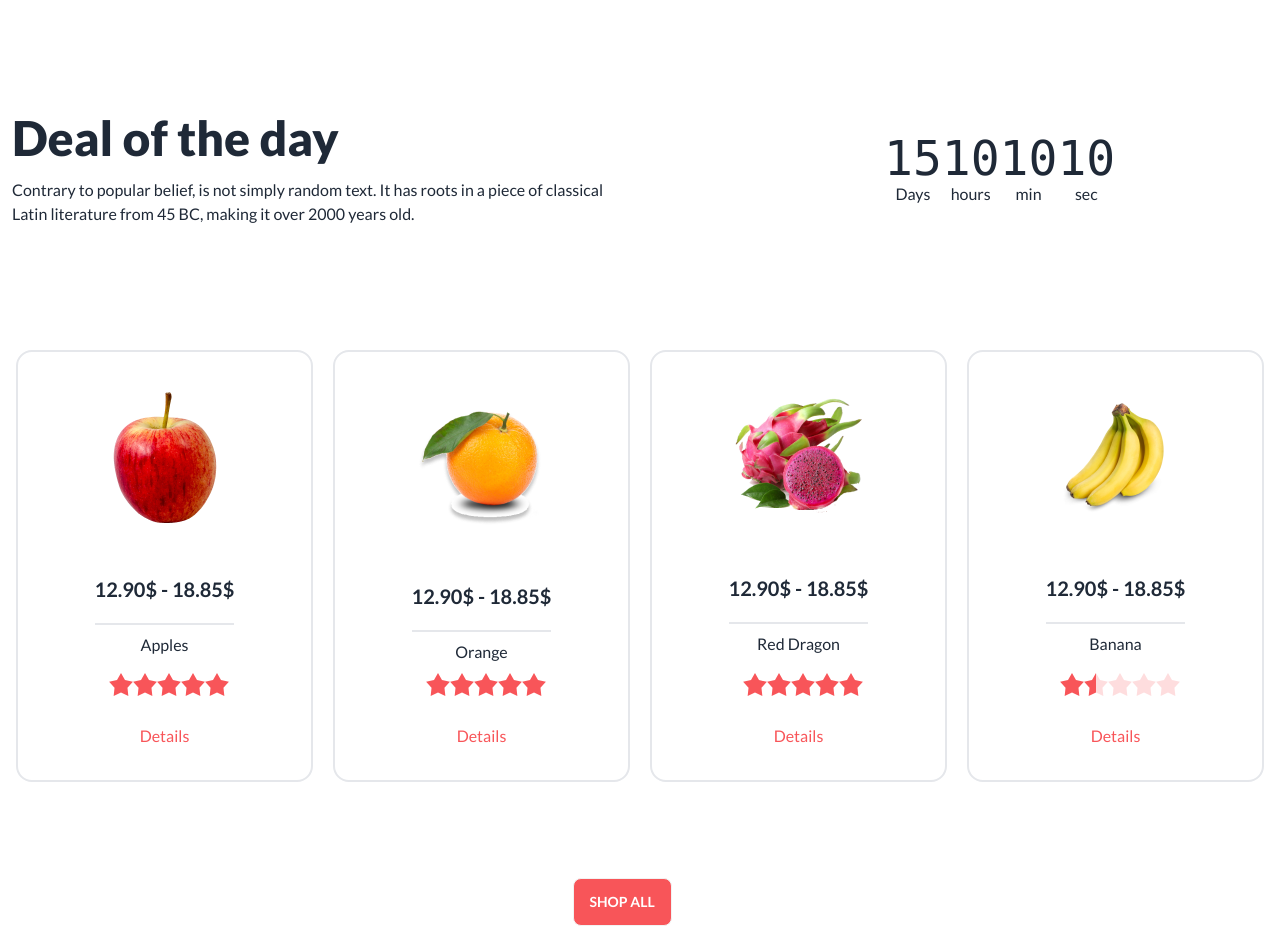
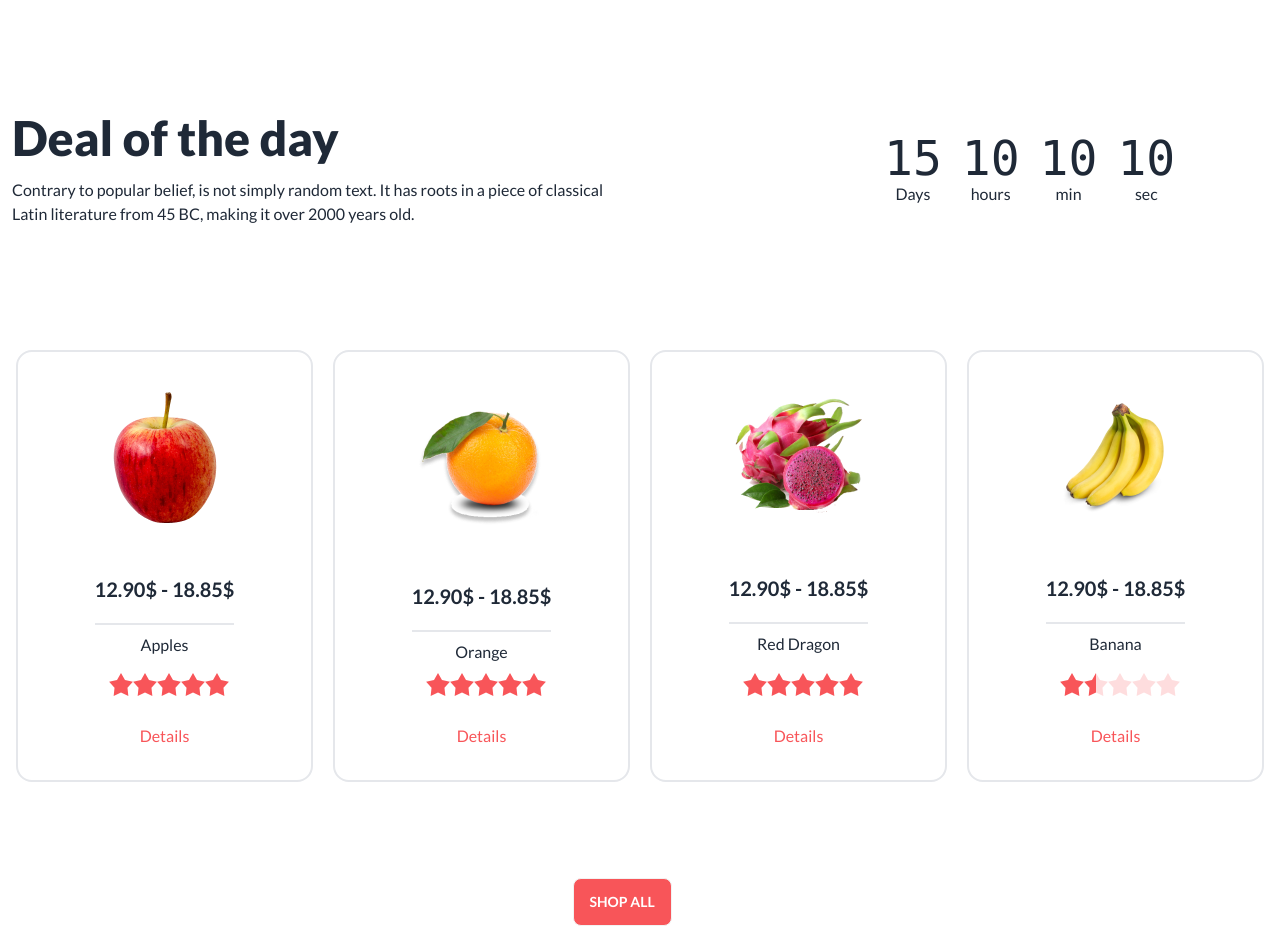
Before and after one commit to shafrinakter/fruits-brust, a plain HTML site: page index.html in a window 1280 px wide. Shown: the part 940-1871 px from the top of the page. Drawn offline with nearby package versions, Linux system fonts and the light colour scheme.

Commit message:
counting add

```diff
--- a/index.html
+++ b/index.html
@@ -185,7 +185,7 @@
           </div>
           <!-- counting -->
           <div>
-            <div class="md:w-96 lg:w-96 mx-auto mt-5 grid grid-flow-col Lg:gap-5 text-center lg:auto-cols-max">
+            <div class="md:w-96 lg:w-96 mx-auto mt-5 grid grid-flow-col lg:gap-5 text-center lg:auto-cols-max">
               <div class="flex flex-col text-center ">
                 <div>
                   <span class="countdown font-mono text-5xl">
```
